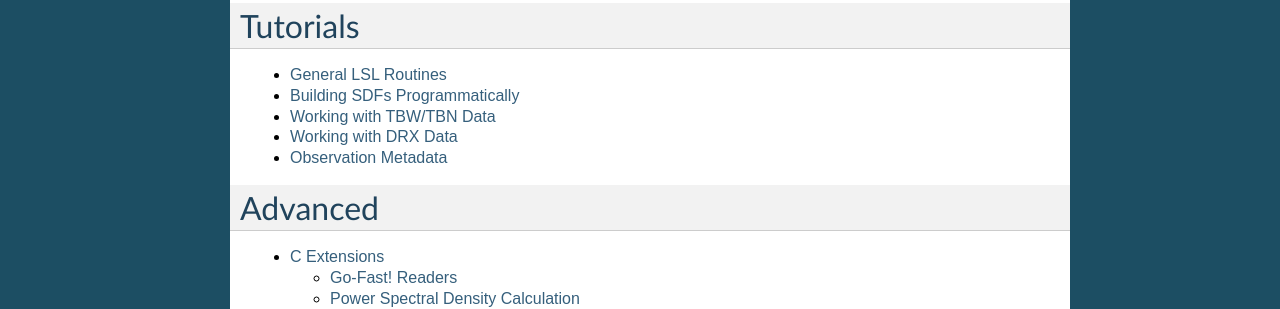
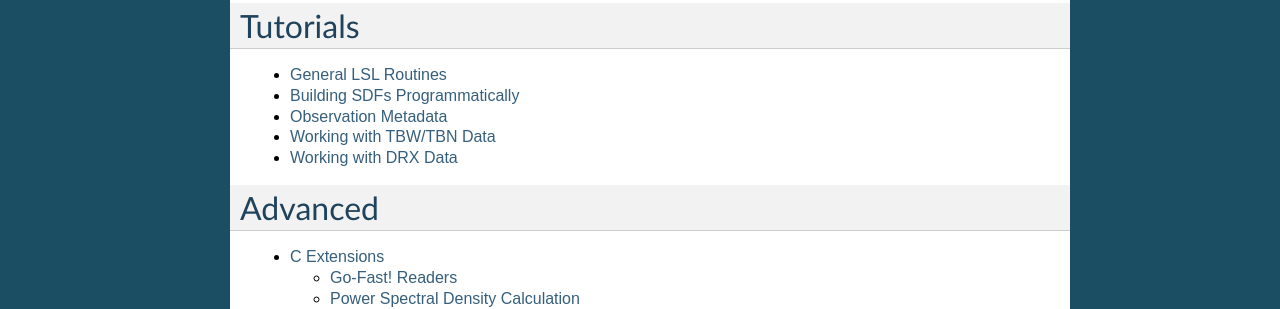
Before and after one commit to lwa-project/lsl, a Sphinx documentation site: the page built from doc/source/index.rst, in a window 1280 px wide and 900 px high, scrolled down 1666 px. Shown: the part 301-610 px from the top of the window. Built offline with Sphinx 7.4.7, drawn with Linux system fonts in a browser that asks for light colours; formulas are drawn with MathJax 3; pages that are not in the unit, such as notebooks, are missing from menus.

Commit message:
A few final cleanups of the documentation.

```diff
--- a/doc/source/index.rst
+++ b/doc/source/index.rst
@@ -83,9 +83,9 @@ Tutorials
 =========
 * `General LSL Routines <http://nbviewer.ipython.org/url/fornax.phys.unm.edu/lwa/subversion/trunk/lsl/doc/notebooks/LSL%2520General%2520Tutorial.ipynb>`_
 * `Building SDFs Programmatically <http://nbviewer.ipython.org/url/fornax.phys.unm.edu/lwa/subversion/trunk/lsl/doc/notebooks/LSL%2520SDF%2520Generation.ipynb>`_
+* `Observation Metadata <http://nbviewer.ipython.org/url/fornax.phys.unm.edu/lwa/subversion/trunk/lsl/doc/notebooks/LSL%2520MCS%2520Metadata%2520Tutorial.ipynb>`_
 * `Working with TBW/TBN Data <http://nbviewer.ipython.org/url/fornax.phys.unm.edu/lwa/subversion/trunk/lsl/doc/notebooks/LSL%2520TBW%2520%26%2520TBN%2520Tutorial.ipynb>`_
 * `Working with DRX Data <http://nbviewer.ipython.org/url/fornax.phys.unm.edu/lwa/subversion/trunk/lsl/doc/notebooks/LSL%2520DRX%2520Tutorial.ipynb>`_
-* `Observation Metadata <http://nbviewer.ipython.org/url/fornax.phys.unm.edu/lwa/subversion/trunk/lsl/doc/notebooks/LSL%2520MCS%2520Metadata%2520Tutorial.ipynb>`_
 
 Advanced
 ========
```
Also changed, not shown: doc/notebooks/LSL SDF Generation.ipynb.
